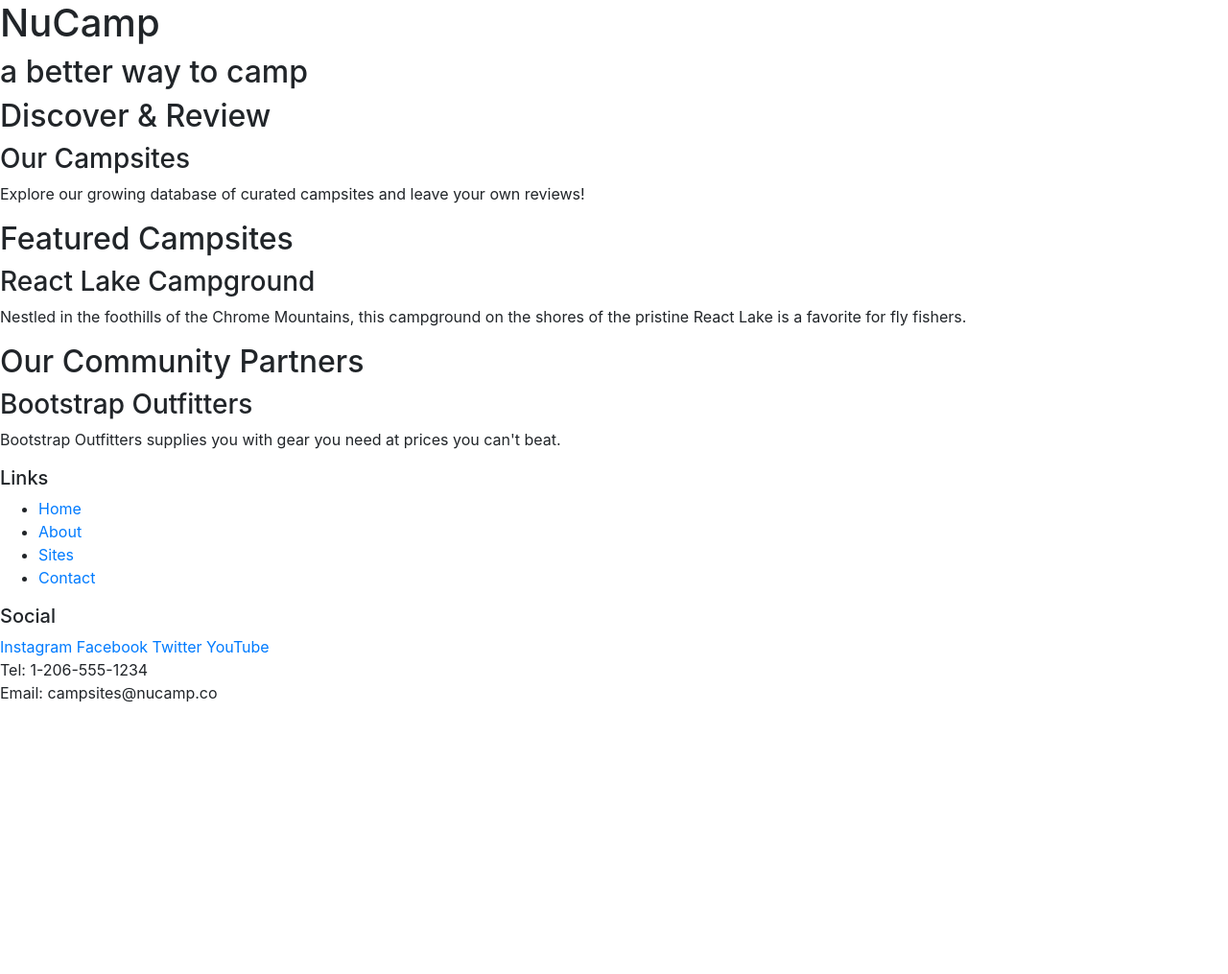
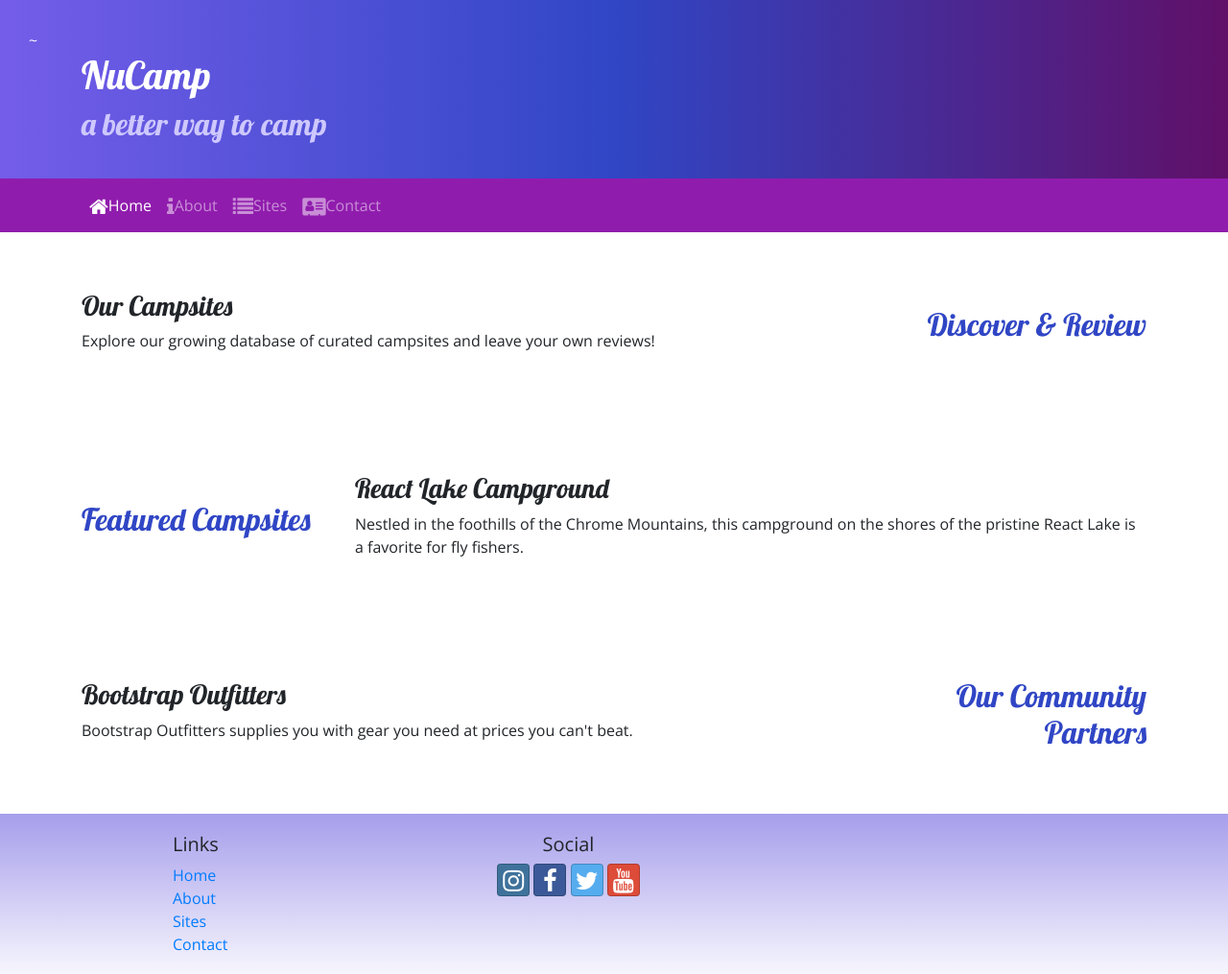
Before and after one commit to susieque/nucampsite, a website: page index.html in a window 1280 px wide. Shown: the whole page at 96% size. Before the commit the page ends 800 px from the top, so only its background shows below. Drawn offline with nearby package versions, Linux system fonts and the light colour scheme.

Commit message:
week 2 day 2 update

```diff
--- /dev/null
+++ b/css/styles.css
@@ -0,0 +1,37 @@
+body{
+    font-family: "Open Sans", sans-serif;
+}
+
+h1, h2, h3 {
+    font-family: "Lobster", cursive;
+}
+
+h2 {
+    color: #3046C5
+}
+
+header h2 {
+    color: #CEC8FF;
+}
+
+footer {
+    background-image: linear-gradient(#a69eeb, white);
+    padding: 20px 0;
+}
+
+.jumbotron {
+    margin: 0;
+    padding: 30px;
+    background-image: linear-gradient(to right, #745de9, #3046C5, #601068);
+    color: white;
+}
+
+.row-content {
+    padding: 50px 0;
+    border-bottome: 1px ridge;
+    min-height: 200px;
+}
+
+.navbar {
+    background-color: #901CAD;
+}
--- a/index.html
+++ b/index.html
@@ -9,56 +9,100 @@
     <!-- Bootstrap CSS -->
     <link rel="stylesheet" href="node_modules/bootstrap/dist/css/bootstrap.min.css" />
 
+    <!-- Additional CSS must be placed after Bootstrap CSS -->
+    <link rel="stylesheet" href="node_modules/font-awesome/css/font-awesome.min.css" />
+    <link rel="stylesheet" href="node_modules/bootstrap-social/bootstrap-social.css" />
+    <link rel="stylesheet" href="https://fonts.googleapis.com/css?family=Lobster|Open+Sans" />
+    <link rel="stylesheet" href="css/styles.css" />
+
     <title>NuCamp: A Better Way To Camp</title>
 </head>
 
 <body>
 
-    <header>
-        <div>
+    <header class="jumbotron jumbotron-fluid">~
+        <div class="container">
+            <div class="row">
+                <div class="col">
+    <!-- All view ports in the div classes above are on auto layout(its like saying col-XS-12)-->
                     <h1>NuCamp</h1>
                     <h2>a better way to camp</h2>
+                    <!--Close to col and row divs after the closing h2 tag -->
+                </div>
+            </div>
         </div>
     </header>
 
-    <div>
-        <h2>Discover & Review</h2>
+    <!--sticky-top keeps navbar in place-->
+    <nav class="navbar navbar-expand-sm navbar-dark sticky-top">
+        <!--Below make a responsive navbar. Added just below nav tag. Also add a new div with 2 classes- collapse navbar-collapse above ul and id that matches data target above. -->
+        <div class="container">
+            <!--above add container div around the contents of the nav elements. It changes padding on text menu-->
+            <button class="navbar-toggler ml-auto" type="button" data-toggle="collapse" data-target="#nucampNavbar">
+            <!--Push toggler to right by adding ml-auto. To above button. A spacing utility class -->
+                <span class="navbar-toggler-icon"></span>
+            </button>
+            <div class="collapse navbar-collapse" id="nucampNavbar">
+                <ul class="navbar-nav">
+                    <!--nav-item active is for the home page-->
+                    <li class="nav-item active"><a class ="nav-link" href="#"><i class="fa fa-home fa-lg"></i>Home</a></li>
+                    <li class="nav-item"><a class ="nav-link" href="aboutus.html"><i class="fa fa-info fa-lg"></i>About</a></li>
+                    <il class="nav-item"><a class ="nav-link" href="#"><i class="fa fa-list fa-lg"></i>Sites</a></il>
+                    <li class="nav-item"><a class ="nav-link" href="contactus.html"><i class="fa fa-address-card fa-lg"></i>Contact</a></li>
+                </ul>
+            </div>
+        </div>
+    </nav>
+    <div class="container">
+        <div class="row row-content align-items-center">
+            <div class="col-sm-4 order-sm-last col-md-3">
+                <h2 class="text-sm-right">Discover & Review</h2>
+            </div>
+            <div class="col">
                 <h3>Our Campsites</h3>
-        <p>Explore our growing database of curated campsites and leave your own reviews!</p>
+                <p class="d-none d-sm-block">Explore our growing database of curated campsites and leave your own reviews!</p>
+            </div>
         </div>
 
-    <div>
+        <div class="row row-content align-items-center">
+            <div class="col-sm-4 col-md-3">
                 <h2>Featured Campsites</h2>
+            </div>
+            <div class="col">
                 <h3>React Lake Campground</h3>
-        <p>Nestled in the foothills of the Chrome Mountains, this campground on the shores of the pristine React Lake is a favorite for fly fishers.</p>
+                <p class="d-none d-sm-block">Nestled in the foothills of the Chrome Mountains, this campground on the shores of the pristine React Lake is a favorite for fly fishers.</p>
+            </div>
         </div>
 
-    <div>
-        <h2>Our Community Partners</h2>
+        <div class="row row-content align-items-center">
+            <div class="col-sm-4 order-sm-last col-md-3">
+                <h2 class="text-sm-right">Our Community Partners</h2>
+            </div>
+            <div class="col">
                 <h3>Bootstrap Outfitters</h3>
-        <p>Bootstrap Outfitters supplies you with gear you need at prices you can't beat.</p>
+                <p class="d-none d-sm-block">Bootstrap Outfitters supplies you with gear you need at prices you can't beat.</p>
+            </div>
+        </div>
     </div>
 
     <footer>
-        <div>
+        <div class="container">
+            <div class="row">
+                <div class="col-4 col-sm-2 offset-1">
                 <h5>Links</h5>
-            <ul>
+                <ul class="list-unstyled">
                     <li><a href="#">Home</a></li>
-                <li><a href="#">About</a></li>
+                    <li><a href="aboutus.html">About</a></li>
                     <li><a href="#">Sites</a></li>
-                <li><a href="#">Contact</a></li>
+                    <li><a href="contactus.html">Contact</a></li>
                 </ul>
             </div>
-        <div>
+            <div class="col-6 col-sm-5 text-center">
                 <h5>Social</h5>
-            <a href="http://instagram.com/">Instagram</a>
-            <a href="http://facebook.com/">Facebook</a>
-            <a href="http://twitter.com/">Twitter</a>
-            <a href="http://youtube.com/">YouTube</a>
-        </div>
-        <div>
-            Tel: 1-206-555-1234<br />
-            Email: campsites@nucamp.co
+                <a class="btn btn-social-icon btn-instagram" href="http://instagram.com/"><i class="fa fa-instagram"></i></a>
+                <a class="btn btn-social-icon btn-facebook" href="http://facebook.com/"><i class="fa fa-facebook"></i></a>
+                <a class="btn btn-social-icon btn-twitter" href="http://twitter.com/"><i class="fa fa-twitter"></i></a>
+                <a class="btn btn-social-icon btn-google" href="http://youtube.com/"><i class="fa fa-youtube"></i></a>
         </div>
     </footer>
 
--- a/package.json
+++ b/package.json
@@ -15,6 +15,8 @@
   },
   "dependencies": {
     "bootstrap": "^4.5.0",
+    "bootstrap-social": "^5.1.1",
+    "font-awesome": "^4.7.0",
     "jquery": "^3.5.1",
     "popper.js": "^1.16.1"
   }
```
Also changed, not shown: aboutus.html (added, +117 -0 lines), contactus.html (added, +174 -0 lines), 1 other file. Lines whose indentation alone changed are shown as unchanged.
